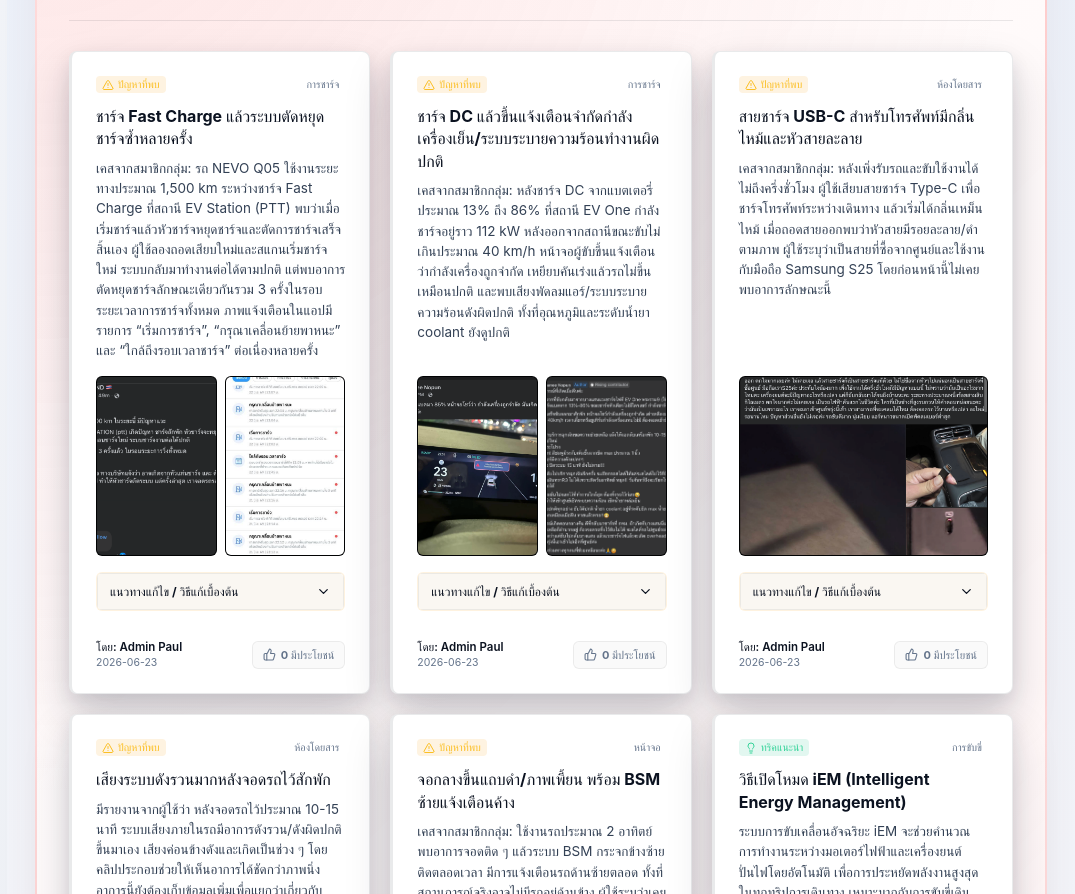
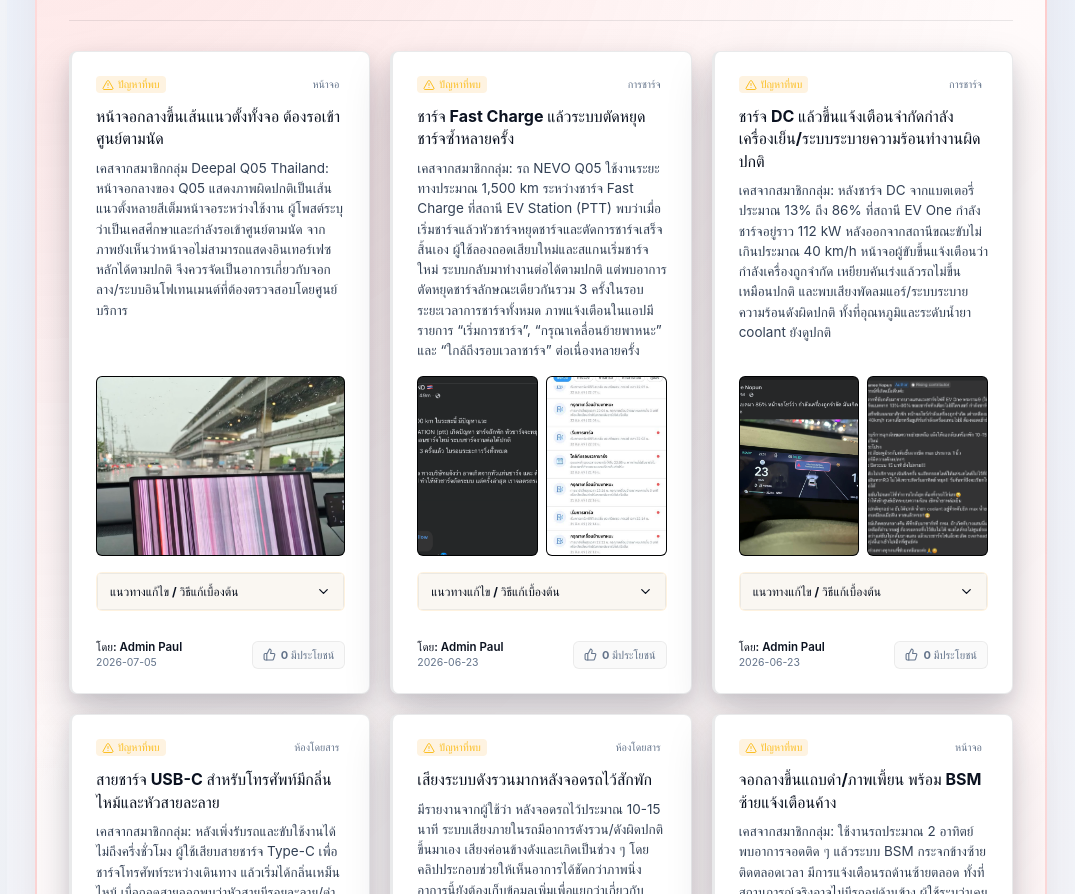
Before and after one commit to caserebel-maker/nevo-guide, a React (Vite) app: page / in a window 1280 px wide. Shown: the part 1575-2469 px from the top of the page, without its empty margins (205-1280 px from the left). Built offline with nearby package versions, Linux system fonts and the light colour scheme; a web font is replaced by a local one.

Commit message:
Add center screen vertical lines defect case

```diff
--- a/src/data/models.ts
+++ b/src/data/models.ts
@@ -314,6 +314,20 @@ export type HubItem = {
 
 export const initialHubItems: HubItem[] = [
   {
+    id: 'hub-10',
+    type: 'issue',
+    category: 'screen',
+    title: 'หน้าจอกลางขึ้นเส้นแนวตั้งทั้งจอ ต้องรอเข้าศูนย์ตามนัด',
+    description:
+      'เคสจากสมาชิกกลุ่ม Deepal Q05 Thailand: หน้าจอกลางของ Q05 แสดงภาพผิดปกติเป็นเส้นแนวตั้งหลายสีเต็มหน้าจอระหว่างใช้งาน ผู้โพสต์ระบุว่าเป็นเคสศึกษาและกำลังรอเข้าศูนย์ตามนัด จากภาพยังเห็นว่าหน้าจอไม่สามารถแสดงอินเทอร์เฟซหลักได้ตามปกติ จึงควรจัดเป็นอาการเกี่ยวกับจอกลาง/ระบบอินโฟเทนเมนต์ที่ต้องตรวจสอบโดยศูนย์บริการ',
+    solution:
+      'แนวทางเบื้องต้น: ถ่ายรูป/วิดีโออาการไว้พร้อมเวลาที่เกิดเหตุ, จอดรถในจุดปลอดภัยหากหน้าจอจำเป็นต่อการใช้งานฟังก์ชันสำคัญ, ลองรีสตาร์ทระบบอินโฟเทนเมนต์ตามวิธีในคู่มือหากทำได้โดยปลอดภัย และหลีกเลี่ยงการแกะหรือกดหน้าจอแรงๆ หากอาการยังอยู่หรือเกิดซ้ำ ให้เข้าศูนย์เพื่อตรวจสายแพจอ, โมดูลหน้าจอ, ระบบจ่ายไฟ และซอฟต์แวร์/เฟิร์มแวร์ของชุดอินโฟเทนเมนต์',
+    upvotes: 0,
+    author: 'Admin Paul',
+    date: '2026-07-05',
+    images: ['/media/q05/defects/center-screen-vertical-lines.jpg'],
+  },
+  {
     id: 'hub-09',
     type: 'issue',
     category: 'charging',
```
Also changed, not shown: public/media/q05/defects/center-screen-vertical-lines.jpg (added).
